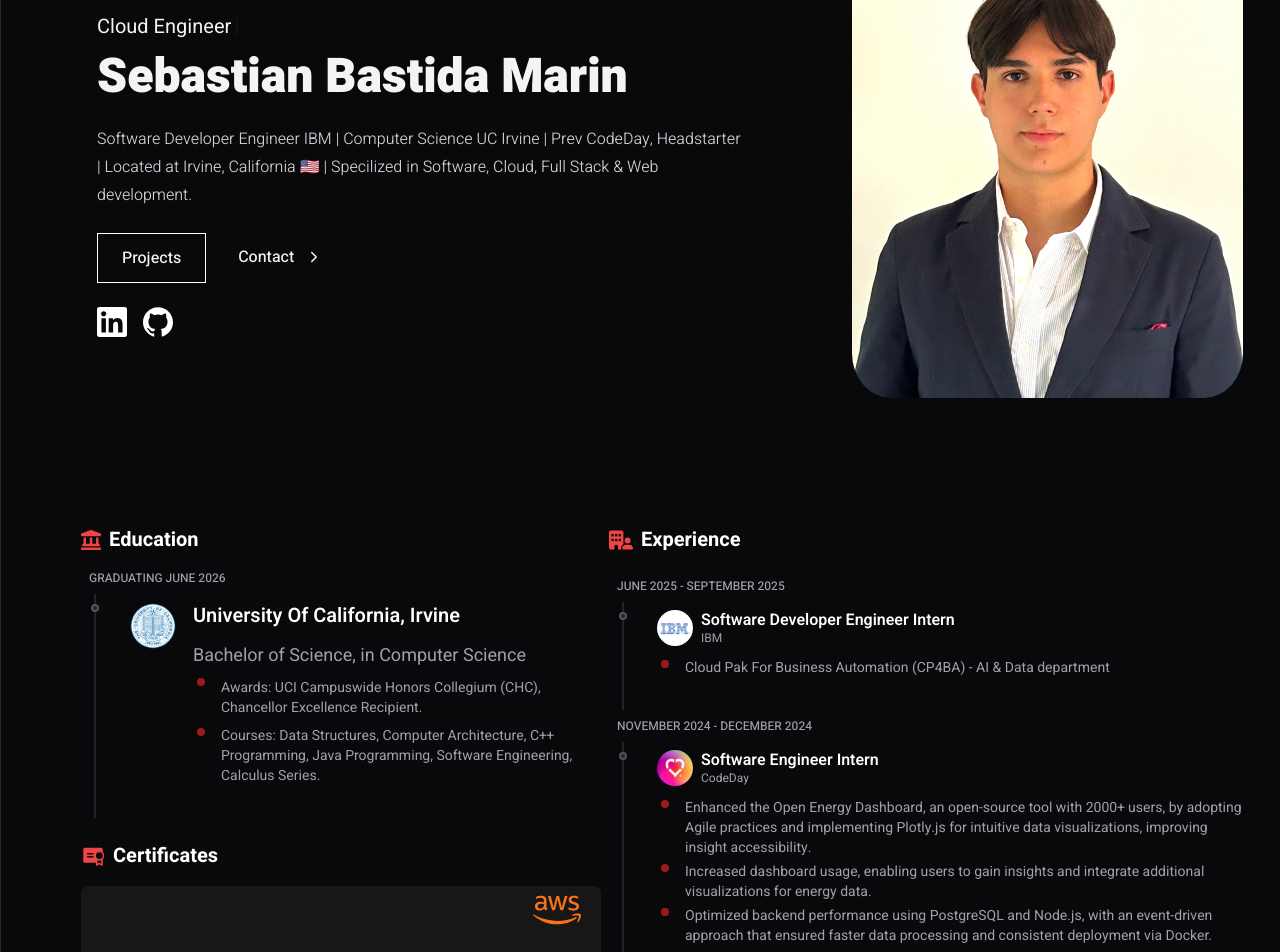
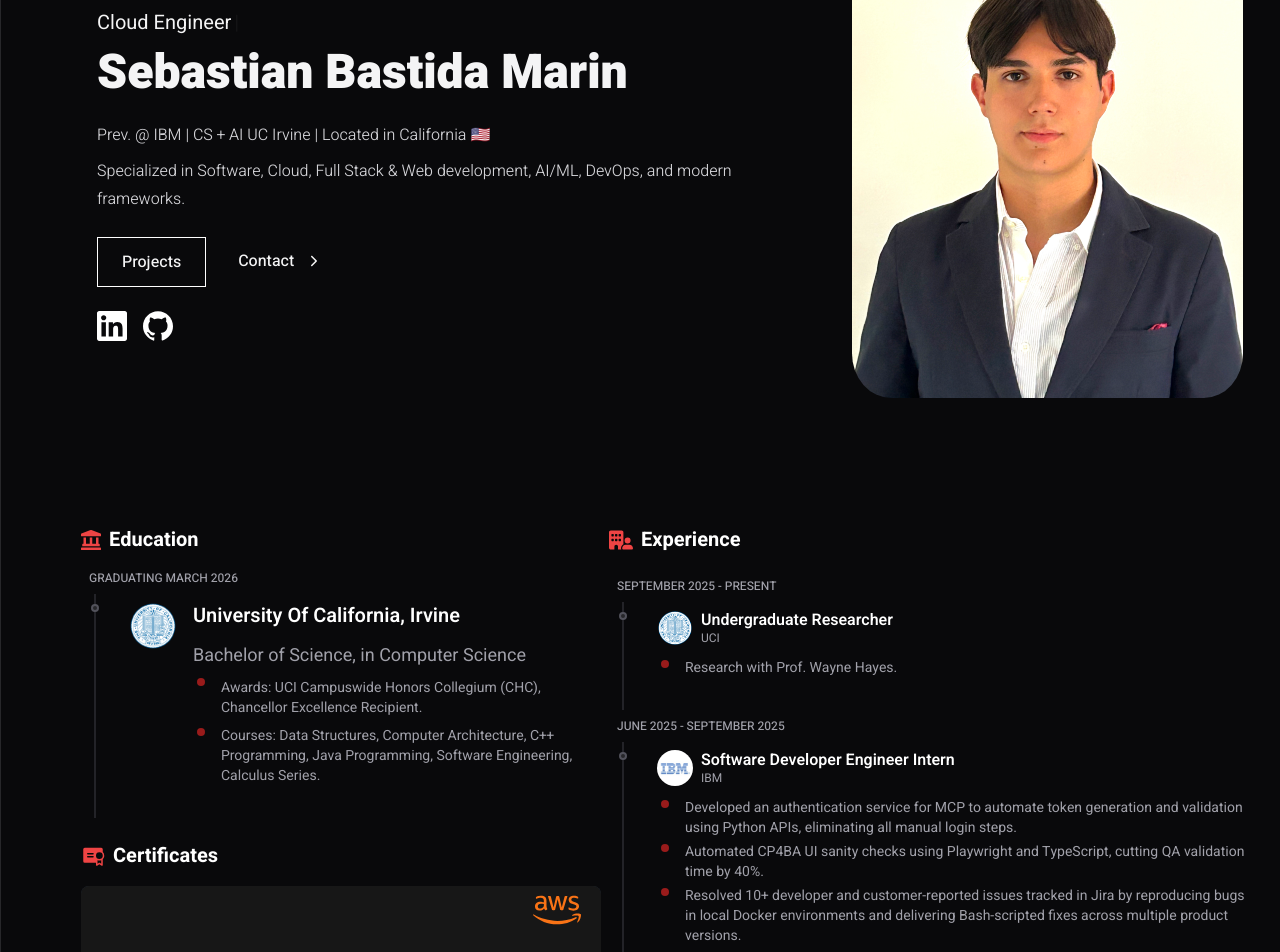
Before and after one commit to developersbm/personal-website, a React (Vite) app: page / in a window 1280 px wide. Shown: the part 160-1112 px from the top of the page. Built offline with nearby package versions, Linux system fonts and the light colour scheme.

Commit message:
Added info

```diff
--- a/src/components/sections/Hero.jsx
+++ b/src/components/sections/Hero.jsx
@@ -41,6 +41,10 @@ function Hero() {
 
             <p className="mt-6 dark:text-zinc-300 text-base font-light lg:w-[87%] leading-7">
               {user_info.main.description}
+            </p>
+
+            <p className="mt-2 dark:text-zinc-300 text-base font-light lg:w-[87%] leading-7">
+              {user_info.main.about}
             </p>
 
             <div className="flex gap-2 mt-6 relative">
--- a/src/data/user_info.js
+++ b/src/data/user_info.js
@@ -2,7 +2,8 @@ const info = {
     // ============ MAIN DETAILS ============
     main: {
         name: "Sebastian Bastida Marin",
-        description: "Software Developer Engineer IBM | Computer Science UC Irvine | Prev CodeDay, Headstarter | Located at Irvine, California 🇺🇸 | Specilized in Software, Cloud, Full Stack & Web development.",
+        description: "Prev. @ IBM | CS + AI UC Irvine | Located in California 🇺🇸",
+        about: "Specialized in Software, Cloud, Full Stack & Web development, AI/ML, DevOps, and modern frameworks.",
         socialmedia: "../uci.png",
         role: "Software Engineer",
         photo: "../foto.png",
@@ -77,7 +78,7 @@ const info = {
         {
             school: "University Of California, Irvine",
             degree: "Bachelor of Science, in Computer Science",
-            duration: "Graduating June 2026",
+            duration: "Graduating March 2026",
             awards: "Awards: UCI Campuswide Honors Collegium (CHC), Chancellor Excellence Recipient.",
             courses: "Courses: Data Structures, Computer Architecture, C++ Programming, Java Programming, Software Engineering, Calculus Series.",
             image: "uci.png"
@@ -87,12 +88,25 @@ const info = {
     // ============ EXPERIENCE ============
     experience: [
         {
+            position: "UCI",
+            company: "Undergraduate Researcher",
+            duration: "September 2025 - Present",
+            image: "uci.png",
+            descriptions: [
+                "Research with Prof. Wayne Hayes."
+            ]
+        },
+        {
             position: "IBM",
             company: "Software Developer Engineer Intern",
             duration: "June 2025 - September 2025",
             image: "ibm.png",
             descriptions: [
-                "Cloud Pak For Business Automation (CP4BA) - AI & Data department"
+                "Developed an authentication service for MCP to automate token generation and validation using Python APIs, eliminating all manual login steps.",
+                "Automated CP4BA UI sanity checks using Playwright and TypeScript, cutting QA validation time by 40%.",
+                "Resolved 10+ developer and customer-reported issues tracked in Jira by reproducing bugs in local Docker environments and delivering Bash-scripted fixes across multiple product versions.",
+                "Built and tested custom Docker images using Jenkins pipelines to validate fixes under deployment scenarios.",
+                "Reported bugs during testing and coordinated with engineers to prevent customer-facing issues before release."
             ]
         },
         {
```
